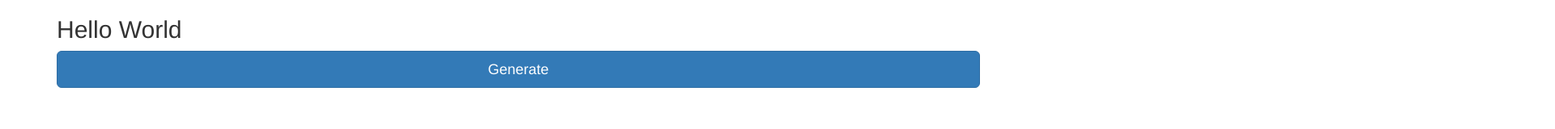
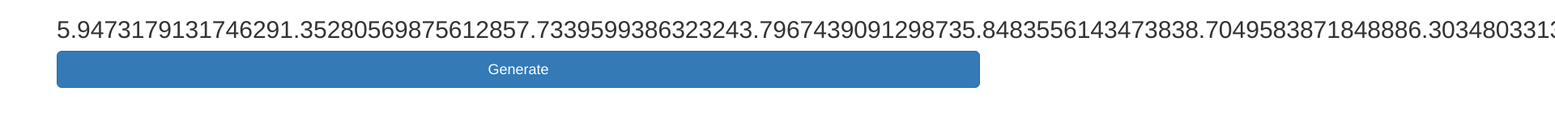
Before and after one commit to sergiibratus/inn, a plain HTML site: page public/index.html in a window 1280 px wide. Shown: the top 160 px of the page at 81% size, 1920 px wide, since content can reach past the window. Drawn offline with nearby package versions, Linux system fonts and the light colour scheme.

Commit message:
generation

```diff
--- a/public/index.html
+++ b/public/index.html
@@ -16,8 +16,24 @@
         </div>
 
         <script>
+            function genImpl() {
+                var str = String((Math.random() * 8) + 1);
+                for (var i = 0; i < 9; i++) {
+					str = str + String(Math.random() * 9);
+				}
+
+                var eleven = String((( 7 * str[0] + 2 * str[1] + 4 * str[2] + 10 * str[3] +
+                    3 * str[4] + 5 * str[5] + 9 * str[6] + 4 * str[7] + 6 * str[8] + 8 * str[9]) % 11) % 10);
+                str = str + eleven;
+                var twelve = String((( 3 * str[0] +  7 * str[1] + 2 * str[2] + 4 * str[3] +
+                    10 * str[4] + 3 * str[5] + 5 * str[6] +  9 * str[7] + 4 * str[8] +
+                    6 * str[9] +  8 * str[10]) % 11) % 10);
+                str = str + twelve;
+                return str;
+            }
+
             function generate() {
-                document.getElementById("demo").innerHTML = "Hello World";
+                document.getElementById("demo").innerHTML = genImpl();
             }
         </script>
 
```
